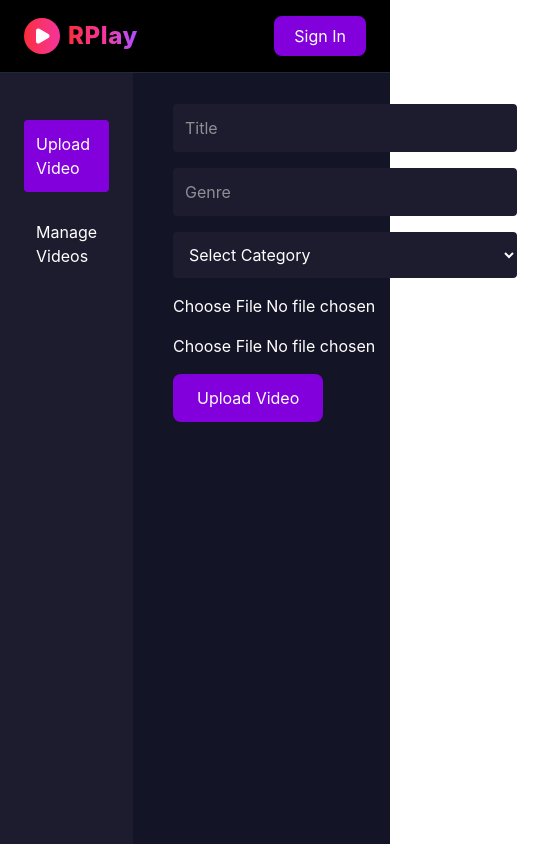
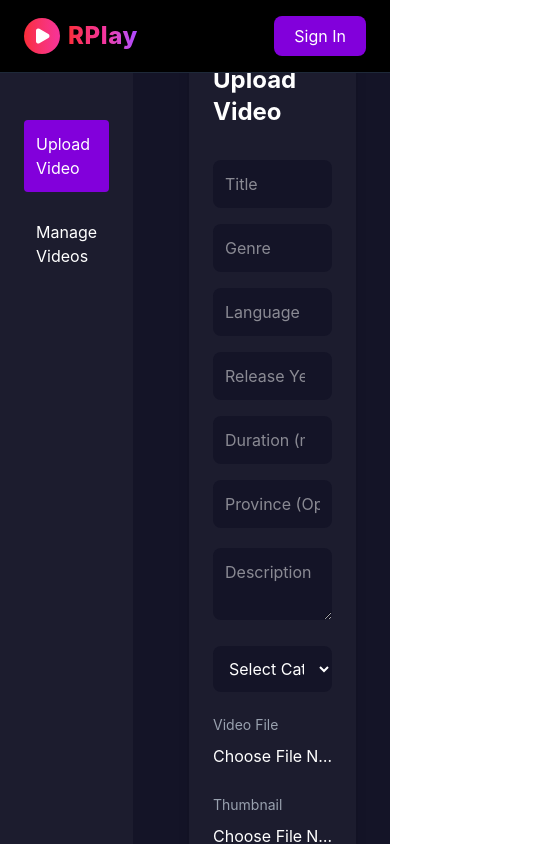
Before and after one commit to Itsme-Mingmar/regional-ott-frontend, a React (Vite) app: page /admin in a window 390 px wide. Shown: the top 844 px of the page, 557 px wide, since content can reach past the window. Built offline with nearby package versions, Linux system fonts and the light colour scheme.

Commit message:
feat(uploadVideo): make good at jmobile responsive

```diff
--- a/src/pages/admin/UploadVideo.jsx
+++ b/src/pages/admin/UploadVideo.jsx
@@ -2,71 +2,161 @@ import { useState } from "react";
 
 const UploadVideo = () => {
 
-  const [form,setForm] = useState({});
-  const [video,setVideo] = useState(null);
-  const [thumbnail,setThumbnail] = useState(null);
+  const [form, setForm] = useState({
+    title: "",
+    description: "",
+    genre: "",
+    language: "",
+    releaseYear: "",
+    duration: "",
+    category: "",
+    province: ""
+  });
 
-  const handleChange = (e)=>{
-    setForm({...form,[e.target.name]:e.target.value});
+  const [video, setVideo] = useState(null);
+  const [thumbnail, setThumbnail] = useState(null);
+
+  const handleChange = (e) => {
+    setForm({ ...form, [e.target.name]: e.target.value });
   };
 
-  const handleUpload = (e)=>{
+  const handleUpload = (e) => {
     e.preventDefault();
 
-    console.log("Dummy Upload",form);
+    const data = new FormData();
+
+    Object.keys(form).forEach((key) => {
+      data.append(key, form[key]);
+    });
+
+    data.append("video", video);
+    data.append("thumbnail", thumbnail);
+
+    console.log("Upload Payload:", form);
+    console.log("Video File:", video);
+    console.log("Thumbnail:", thumbnail);
+
     alert("Dummy Upload Success");
   };
 
   return (
 
-    <div className="max-w-xl">
+    <div className="flex justify-center w-full px-4 md:px-8">
 
-      <h1 className="text-2xl font-bold mb-8">
+      <div className="w-full max-w-4xl bg-[#1C1C2E] p-6 md:p-10 rounded-xl shadow-lg">
+
+        <h1 className="text-2xl md:text-3xl font-bold mb-8">
           Upload Video
         </h1>
 
-      <form onSubmit={handleUpload} className="space-y-4">
+        <form onSubmit={handleUpload} className="space-y-5">
+
+          {/* GRID FIELDS */}
+          <div className="grid grid-cols-1 md:grid-cols-2 gap-4">
 
             <input
               name="title"
               placeholder="Title"
               onChange={handleChange}
-          className="w-full p-3 bg-[#1C1C2E] rounded"
+              className="w-full p-3 bg-[#141427] rounded-lg"
             />
 
             <input
               name="genre"
               placeholder="Genre"
               onChange={handleChange}
-          className="w-full p-3 bg-[#1C1C2E] rounded"
+              className="w-full p-3 bg-[#141427] rounded-lg"
             />
 
+            <input
+              name="language"
+              placeholder="Language"
+              onChange={handleChange}
+              className="w-full p-3 bg-[#141427] rounded-lg"
+            />
+
+            <input
+              name="releaseYear"
+              placeholder="Release Year"
+              type="number"
+              onChange={handleChange}
+              className="w-full p-3 bg-[#141427] rounded-lg"
+            />
+
+            <input
+              name="duration"
+              placeholder="Duration (minutes)"
+              type="number"
+              onChange={handleChange}
+              className="w-full p-3 bg-[#141427] rounded-lg"
+            />
+
+            <input
+              name="province"
+              placeholder="Province (Optional for movies)"
+              onChange={handleChange}
+              className="w-full p-3 bg-[#141427] rounded-lg"
+            />
+
+          </div>
+
+          {/* DESCRIPTION */}
+          <textarea
+            name="description"
+            placeholder="Description"
+            onChange={handleChange}
+            className="w-full p-3 bg-[#141427] rounded-lg"
+          />
+
+          {/* CATEGORY */}
           <select
             name="category"
             onChange={handleChange}
-          className="w-full p-3 bg-[#1C1C2E] rounded"
+            className="w-full p-3 bg-[#141427] rounded-lg"
           >
-          <option>Select Category</option>
+            <option value="">Select Category</option>
             <option value="movie">Movie</option>
             <option value="documentary">Documentary</option>
             <option value="cultural">Cultural</option>
           </select>
 
+          {/* FILE UPLOAD */}
+          <div className="grid grid-cols-1 md:grid-cols-2 gap-6">
+
+            <div>
+              <label className="text-sm text-gray-400">
+                Video File
+              </label>
               <input
                 type="file"
-          onChange={(e)=>setVideo(e.target.files[0])}
+                onChange={(e) => setVideo(e.target.files[0])}
+                className="block mt-2 w-full"
               />
+            </div>
 
+            <div>
+              <label className="text-sm text-gray-400">
+                Thumbnail
+              </label>
               <input
                 type="file"
-          onChange={(e)=>setThumbnail(e.target.files[0])}
+                onChange={(e) => setThumbnail(e.target.files[0])}
+                className="block mt-2 w-full cursor-pointer"
               />
+            </div>
 
-        <button className="bg-purple-700 px-6 py-3 rounded-lg">
+          </div>
+
+          {/* BUTTON */}
+          <div className="flex justify-center md:justify-end pt-4">
+            <button className="w-full md:w-auto bg-purple-700 hover:bg-purple-600 px-8 py-3 rounded-lg font-medium transition">
               Upload Video
             </button>
+          </div>
 
         </form>
+
+      </div>
 
     </div>
   );
```
Lines whose indentation alone changed are shown as unchanged.
